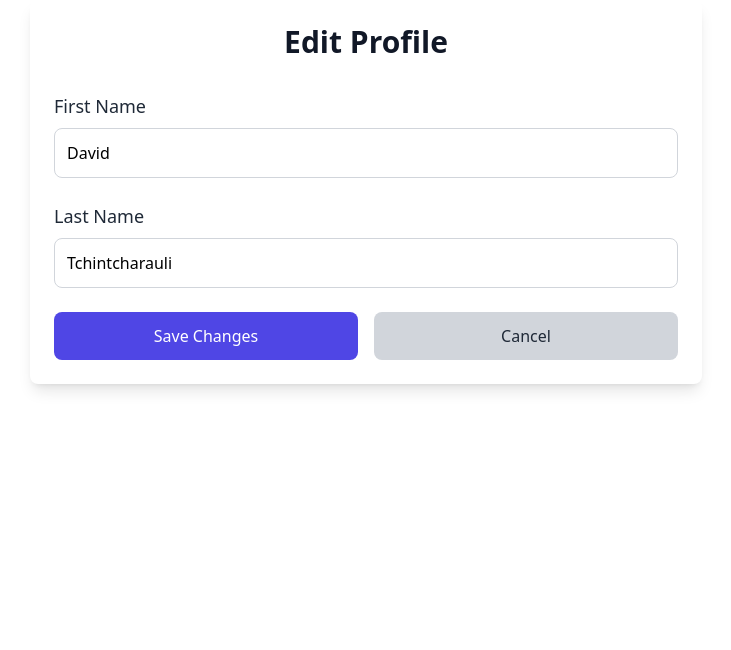
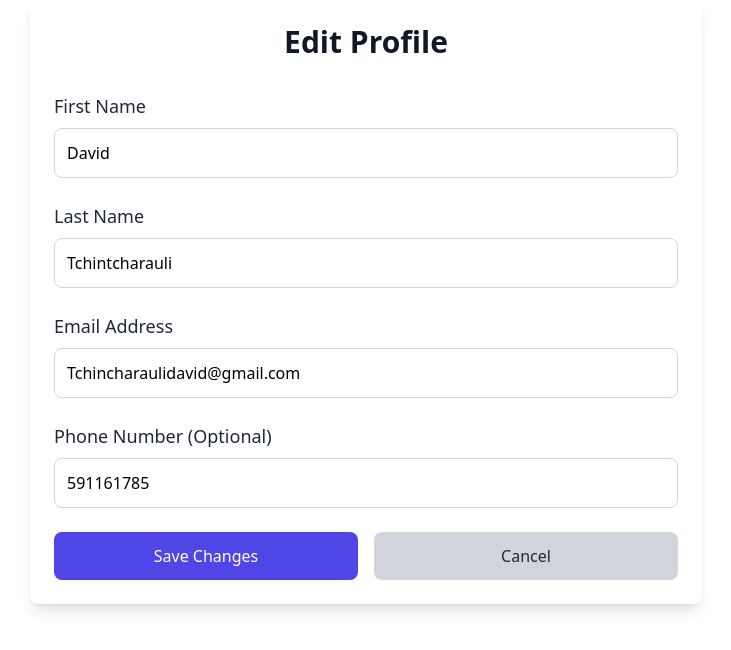
Before and after one commit to DavidTchintcharauli/profileAngular, an Angular app: page /edit-profile in a window 1280 px wide. Shown: the top 650 px of the page, without its empty margins (274-1005 px from the left). Built offline with nearby package versions, Linux system fonts and the light colour scheme.

Commit message:
create number field

```diff
--- a/src/app/edit-profile/edit-profile.component.html
+++ b/src/app/edit-profile/edit-profile.component.html
@@ -37,6 +37,23 @@
             <div *ngIf="profileForm.controls['lastName']?.invalid && profileForm.controls['lastName']?.touched"
                 class="text-red-500 text-sm mt-1">Last name is required.</div>
         </div>
+        <div class="form-group">
+            <label for="email" class="block text-lg font-medium text-gray-800">Email Address</label>
+            <input id="email" type="email" class="w-full p-3 mt-2 border border-gray-300 rounded-lg focus:outline-none focus:ring-2 focus:ring-indigo-500 focus:border-indigo-500 transition duration-300"
+                [(ngModel)]="email" name="email" placeholder="Enter your email" required [email]="true" />
+            <div *ngIf="profileForm.controls['email']?.invalid && profileForm.controls['email']?.touched" class="text-red-500 text-sm mt-1">
+                <div *ngIf="profileForm.controls['email']?.errors?.['required']">Email is required.</div>
+                <div *ngIf="profileForm.controls['email']?.errors?.['email']">Please enter a valid email address.</div>
+            </div>
+        </div>
+        <div class="form-group">
+            <label for="phone" class="block text-lg font-medium text-gray-800">Phone Number (Optional)</label>
+            <input id="phone" type="text" class="w-full p-3 mt-2 border border-gray-300 rounded-lg focus:outline-none focus:ring-2 focus:ring-indigo-500 focus:border-indigo-500 transition duration-300"
+                [(ngModel)]="phone" name="phone" placeholder="Enter your phone number (optional)" pattern="^[0-9]*$" />
+            <div *ngIf="profileForm.controls['phone']?.invalid && profileForm.controls['phone']?.touched" class="text-red-500 text-sm mt-1">
+                <div *ngIf="profileForm.controls['phone']?.errors?.['pattern']">Please enter a valid phone number (only numbers).</div>
+            </div>
+        </div>
         <div *ngIf="isLoader" class="inline-flex items-center justify-center w-full">
             <button type="button"
                 class="inline-flex items-center px-4 py-2 font-semibold leading-6 text-sm shadow rounded-md text-white bg-indigo-500 hover:bg-indigo-400 transition ease-in-out duration-150 cursor-not-allowed"
--- a/src/app/edit-profile/edit-profile.component.ts
+++ b/src/app/edit-profile/edit-profile.component.ts
@@ -3,10 +3,10 @@ import { FormGroup, FormsModule } from '@angular/forms';
 import { CommonModule } from '@angular/common';
 import { ProfileService } from '../services/profile.service';
 import { Router } from '@angular/router';
-import { ProfileComponent } from "../profile/profile.component";
+import { ProfileComponent } from "../profile/profile.component"
 import { ReactiveFormsModule, Validators } from '@angular/forms';
-import { NotificationService } from '../services/notification.service';
-import { ToastComponent } from "../toast/toast.component";
+import { NotificationService } from '../services/notification.service'
+import { ToastComponent } from "../toast/toast.component"
 
 @Component({
   selector: 'app-edit-profile',
@@ -15,60 +15,70 @@ import { ToastComponent } from "../toast/toast.component";
   templateUrl: './edit-profile.component.html',
   styleUrl: './edit-profile.component.css'
 })
-export class EditProfileComponent implements OnInit{
+export class EditProfileComponent implements OnInit {
 
   firstName = ''
-  lastName = '';
-  initialFirstName = '';
-  initialLastName = '';
-  isLoader: boolean = false;
-  isFetchingData: boolean = true;
+  lastName = ''
+  email = ''
+  phone = ''
+  initialFirstName = ''
+  initialLastName = ''
+  initialEmail = ''
+  initialPhone = ''
+  isLoader: boolean = false
+  isFetchingData: boolean = true
 
   successMessage = ''
   errorMessage = ''
 
-  constructor(private profileService: ProfileService, private router: Router, private notificationService: NotificationService) {}
+  constructor(private profileService: ProfileService, private router: Router, private notificationService: NotificationService) { }
 
   ngOnInit() {
     this.profileService.getProfile().subscribe(profile => {
-      this.firstName = profile.firstName;
-      this.lastName = profile.lastName;
-      this.initialFirstName = profile.firstName;
-      this.initialLastName = profile.lastName;
+      this.firstName = profile.firstName
+      this.lastName = profile.lastName
+      this.email = profile.email
+      this.phone = profile.phone || ''
+      this.initialFirstName = profile.firstName
+      this.initialLastName = profile.lastName
+      this.initialEmail = profile.email
+      this.initialPhone = profile.phone || ''
 
-      this.isFetchingData = false;
+      this.isFetchingData = false
     });
   }
 
   saveProfile() {
-    if (this.firstName !== this.initialFirstName || this.lastName !== this.initialLastName ) {
+    if (this.firstName !== this.initialFirstName || this.lastName !== this.initialLastName || this.email !== this.initialEmail || this.phone !== this.initialPhone) {
       this.isLoader = true;
       const updatedProfile = {
         firstName: this.firstName,
-        lastName: this.lastName
+        lastName: this.lastName,
+        email: this.email,
+        phone: this.phone || null
       };
       this.profileService.updateProfile(updatedProfile).subscribe(
         response => {
-          this.notificationService.showToast('Profile updated successfully!', 'success', 5000);
-
-            this.router.navigate(['/profile']);
-
-          this.isLoader = false;
+          this.notificationService.showToast('Profile updated successfully!', 'success', 5000)
+          this.router.navigate(['/profile'])
+          this.isLoader = false
         },
         error => {
-          this.notificationService.showToast('An error occurred while updating the profile. Please try again.', 'error');
-          this.isLoader = false;
+          this.notificationService.showToast('An error occurred while updating the profile. Please try again.', 'error')
+          this.isLoader = false
         }
       );
     } else {
-      this.notificationService.showToast('There are no changes to save. Please make changes or click on the Cancel button.', 'error', 5000);
+      this.notificationService.showToast('There are no changes to save. Please make changes or click on the Cancel button.', 'error', 5000)
     }
   }
 
   cancelEdit() {
-    this.firstName = this.initialFirstName;
-    this.lastName = this.initialLastName;
-    this.router.navigate(['/profile']);
+    this.firstName = this.initialFirstName
+    this.lastName = this.initialLastName
+    this.email = this.initialEmail
+    this.phone = this.initialPhone
+    this.router.navigate(['/profile'])
   }
 
 }
--- a/src/app/profile/profile.component.html
+++ b/src/app/profile/profile.component.html
@@ -4,9 +4,12 @@
     <button type="button"
       class="inline-flex items-center px-4 py-2 font-semibold leading-6 text-sm shadow rounded-md text-white bg-indigo-500 hover:bg-indigo-400 transition ease-in-out duration-150 cursor-not-allowed"
       disabled>
-        <svg class="animate-spin -ml-1 mr-3 h-5 w-5 text-white" xmlns="http://www.w3.org/2000/svg" fill="none" viewBox="0 0 24 24">
+      <svg class="animate-spin -ml-1 mr-3 h-5 w-5 text-white" xmlns="http://www.w3.org/2000/svg" fill="none"
+        viewBox="0 0 24 24">
         <circle class="opacity-25" cx="12" cy="12" r="10" stroke="currentColor" stroke-width="4"></circle>
-          <path class="opacity-75" fill="currentColor" d="M4 12a8 8 0 018-8V0C5.373 0 0 5.373 0 12h4zm2 5.291A7.962 7.962 0 014 12H0c0 3.042 1.135 5.824 3 7.938l3-2.647z"></path>
+        <path class="opacity-75" fill="currentColor"
+          d="M4 12a8 8 0 018-8V0C5.373 0 0 5.373 0 12h4zm2 5.291A7.962 7.962 0 014 12H0c0 3.042 1.135 5.824 3 7.938l3-2.647z">
+        </path>
       </svg>
       Processing...
     </button>
@@ -19,6 +22,14 @@
     <p class="text-xl font-medium text-gray-700">Last Name:</p>
     <p class="text-3xl font-semibold text-indigo-600">{{ lastName }}</p>
   </div>
+  <div *ngIf="!isLoader" class="flex justify-between items-center space-x-4 mt-4">
+    <p class="text-xl font-medium text-gray-700">Email:</p>
+    <p class="text-3xl font-semibold text-indigo-600">{{ email }}</p>
+  </div>
+  <div *ngIf="!isLoader" class="flex justify-between items-center space-x-4 mt-4">
+    <p class="text-xl font-medium text-gray-700">Phone Number:</p>
+    <p class="text-3xl font-semibold text-indigo-600">{{ phone || 'N/A' }}</p>
+  </div>
   <div class="mt-8 flex justify-center">
     <button
       class="bg-indigo-600 text-white p-3 rounded-lg hover:bg-indigo-700 focus:outline-none focus:ring-4 focus:ring-indigo-300 transition duration-300"
--- a/src/app/profile/profile.component.ts
+++ b/src/app/profile/profile.component.ts
@@ -12,21 +12,25 @@ import { ProfileService } from '../services/profile.service';
   styleUrl: './profile.component.css'
 })
 export class ProfileComponent implements OnInit{
-  firstName: string = ''
-  lastName: string = '';
-  isLoader: boolean = true;
+  firstName = ''
+  lastName = ''
+  email = ''
+  phone = ''
+  isLoader: boolean = true
 
   constructor(private router: Router, private profileService: ProfileService) {}
 
   ngOnInit() {
     this.profileService.getProfile().subscribe(profile => {
       this.firstName = profile.firstName
-      this.lastName = profile.lastName;
-      this.isLoader = false;
+      this.lastName = profile.lastName
+      this.email = profile.email
+      this.phone = profile.phone || ''
+      this.isLoader = false
     })
   }
 
   navigateToEditProfile() {
-      this.router.navigate(['/edit-profile']);
+      this.router.navigate(['/edit-profile'])
   }
 }
--- a/src/app/services/profile.service.ts
+++ b/src/app/services/profile.service.ts
@@ -7,7 +7,7 @@ import { delay } from 'rxjs';
 })
 export class ProfileService {
 
-  private userProfile = { firstName: 'David', lastName: 'Tchintcharauli'}
+  private userProfile = { firstName: 'David', lastName: 'Tchintcharauli', email: 'Tchincharaulidavid@gmail.com', phone: 591161785}
   private userProfileSubject = new BehaviorSubject(this.userProfile)
 
   constructor() { }
```
Lines whose indentation alone changed are shown as unchanged.
